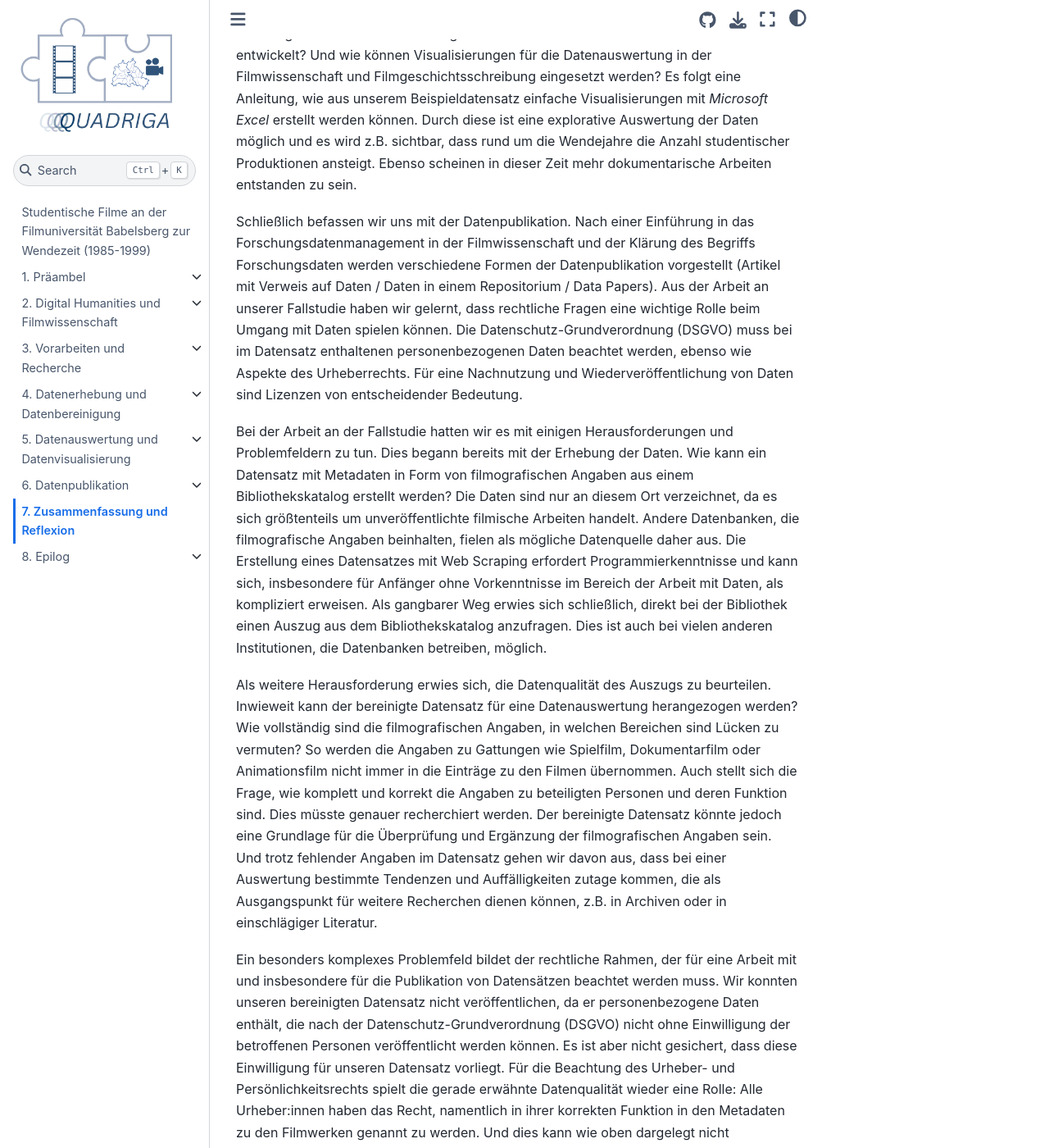
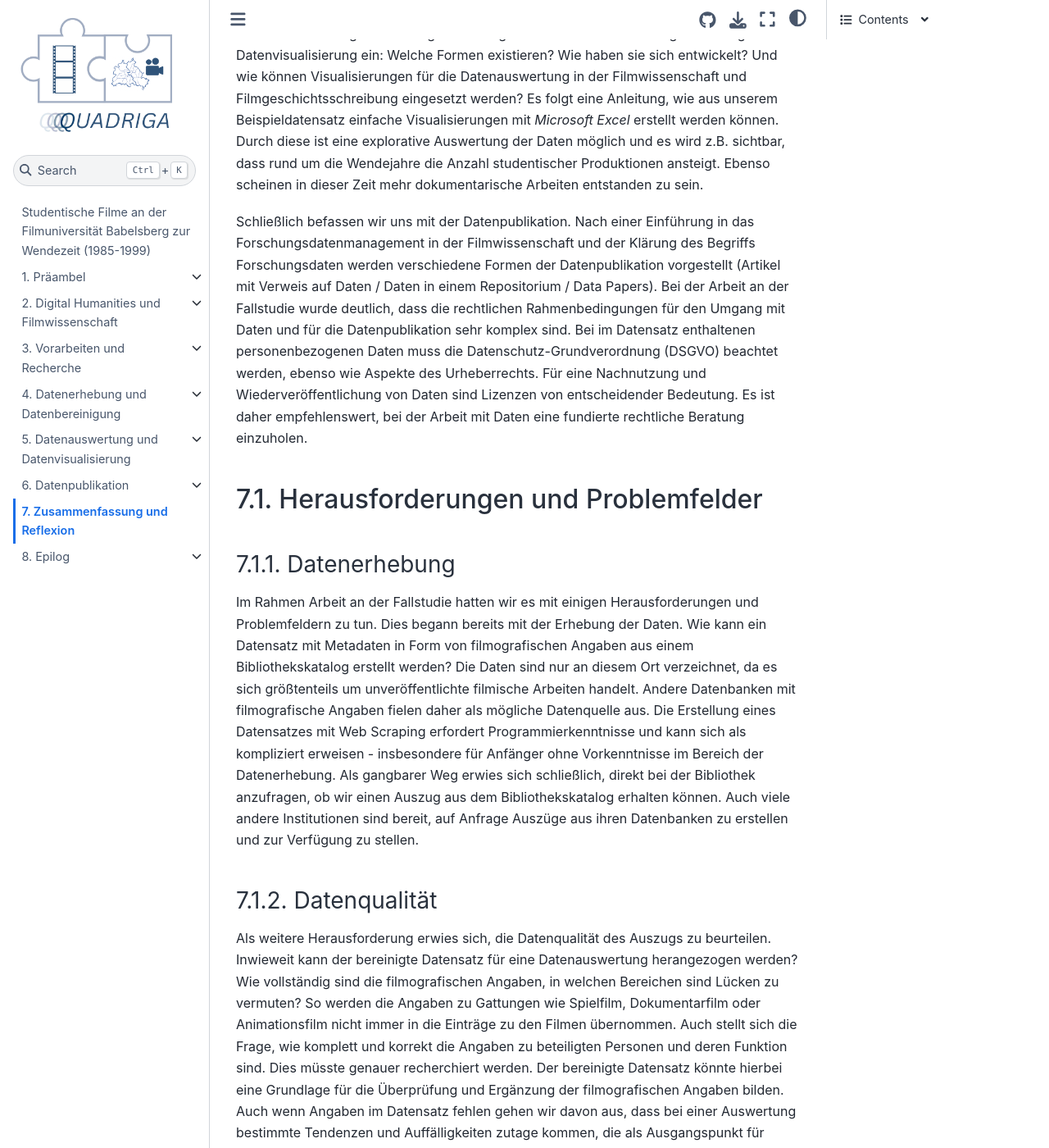
Before and after one commit to quadriga-dk/Bewegtes-Bild-Fallstudie-2, a Jupyter Book: the page built from zusammenfassung/reflexion.md, in a window 1280 px wide and 1400 px high, scrolled down 921 px. Shown: the whole window at 82% size. Built offline with Jupyter Book 1.0.4 settings and Sphinx 7.4.7 and the Sphinx Book theme 1.1.4, drawn with Linux system fonts in a browser that asks for light colours; some of the changed text lies outside the part shown.

Commit message:
Update reflexion.md

```diff
--- a/zusammenfassung/reflexion.md
+++ b/zusammenfassung/reflexion.md
@@ -18,20 +18,32 @@ Mit Ihren Rückmeldungen können wir unser interaktives Lehrbuch gezielt an Ihre
 
 Digitale Werkzeuge, digitale Methoden und der Umgang mit Daten spielen auch in den Geisteswissenschaften eine immer wichtigere Rolle - insbesondere im Bereich der Digital Humanities. In dieser Open Educational Resource (OER) wollten wir erkunden, wie digitale Ansätze sinnvoll für die Bearbeitung einer filmwissenschaftlichen Fragestellung eingesetzt werden können. Grundlage hierfür war eine Fallstudie, die von folgender Frage ausging: _Welche Veränderungen sind in den studentischen Filmen der Filmuniversität Babelsberg KONRAD WOLF – bzw. der Hochschule für Film und Fernsehen (HFF) “Konrad Wolf” Potsdam, wie sie bis 2014 hieß – zur Wendezeit erkennbar?_
 
-Die OER beginnt mit einen allgemeinen Einführung in den Themenbereich "Digital Humanities und Filmwissenschaft", auf die die Darstellung einzelner Arbeitsschritte der Fallstudie folgt. Im Rahmen der Fallstudie werden vor allem die Metadaten und filmografischen Angaben zu den studentischen Produktionen im Filmarchiv in den Blick genommen, als Untersuchungszeitraum haben wir die Jahre 1985 bis 1999 festgelegt. Wir stellen die grundlegenden Schritte bei einer Materialrecherche vor und setzen uns kritisch mit Metadaten auseinander. Wie kann dieser Begriff definiert werden und was muss beim Umgang mit Metadaten beachtet werden? Bei der Operationalisierung geht es darum, wie verschiedene Aspekte der Fragestellung quantitativ erfassbar gemacht und welche Perspektiven dabei eingenommen werden können.
+Die OER beginnt mit einen allgemeinen Einführung in den Themenbereich "Digital Humanities und Filmwissenschaft", auf die die Darstellung einzelner Arbeitsschritte der Fallstudie folgt. Im Rahmen der Fallstudie werden vor allem die Metadaten und filmografischen Angaben zu den studentischen Produktionen im Filmarchiv der Filmuniversität in den Blick genommen, als Untersuchungszeitraum haben wir die Jahre 1985 bis 1999 festgelegt. Wir stellen die grundlegenden Schritte bei einer Materialrecherche vor und setzen uns kritisch mit Metadaten auseinander. Wie kann dieser Begriff definiert werden und was muss beim Umgang mit Metadaten beachtet werden? Bei der Operationalisierung geht es darum, wie verschiedene Aspekte der Fragestellung quantitativ erfassbar gemacht und welche Perspektiven dabei eingenommen werden können.
 
-In einem weiteren Kapitel der OER beschäftigen wir uns mit der Datenerhebung und Datenbereinigung. Als Datensatz für unsere Fallstudie dient uns ein Auszug aus dem Bibliothekskatalog, der die Einträge zu den studentischen Produktionen unseres Untersuchungszeitraums im Archiv enthält. Anhand dieses Beispiels klären wir, was unter einem Datenmodell zu verstehen ist und wie eine Datenquelle analysiert wird. Dies bildet die Basis für die Überlegungen, auf welche Weise der Datensatz bereinigt werden muss. Die grundlegenden Schritte einer Datenbereinigung führen wir anhand des Open Source Programms _OpenRefine_ vor, das speziell für diese Zwecke entwickelt wurde.
+In einem weiteren Kapitel der OER beschäftigen wir uns mit der Datenerhebung und Datenbereinigung. Als Datensatz für die Fallstudie dient uns ein Auszug aus dem Bibliothekskatalog, der die Einträge zu den studentischen Produktionen des Untersuchungszeitraums im Archiv enthält. Anhand dieses Beispiels klären wir, was unter einem Datenmodell zu verstehen ist und wie eine Datenquelle analysiert wird. Dies bildet die Basis für die Überlegungen, auf welche Weise der Datensatz bereinigt werden muss. Die grundlegenden Schritte einer Datenbereinigung führen wir anhand des Open Source Programms _OpenRefine_ vor, das speziell für diese Zwecke entwickelt wurde.
 
-Für den Schritt der Auswertung der bereinigten Daten gehen wir zunächst auf einige Grundlagen der Datenvisualisierung ein: Welche Formen existieren? Wie haben sie sich entwickelt? Und wie können Visualisierungen für die Datenauswertung in der Filmwissenschaft und Filmgeschichtsschreibung eingesetzt werden? Es folgt eine Anleitung, wie aus unserem Beispieldatensatz einfache Visualisierungen mit _Microsoft Excel_ erstellt werden können. Durch diese ist eine explorative Auswertung der Daten möglich und es wird z.B. sichtbar, dass rund um die Wendejahre die Anzahl studentischer Produktionen ansteigt. Ebenso scheinen in dieser Zeit mehr dokumentarische Arbeiten entstanden zu sein.
+Für die Auswertung der bereinigten Daten gehen wir zunächst auf einige Grundlagen der Datenvisualisierung ein: Welche Formen existieren? Wie haben sie sich entwickelt? Und wie können Visualisierungen für die Datenauswertung in der Filmwissenschaft und Filmgeschichtsschreibung eingesetzt werden? Es folgt eine Anleitung, wie aus unserem Beispieldatensatz einfache Visualisierungen mit _Microsoft Excel_ erstellt werden können. Durch diese ist eine explorative Auswertung der Daten möglich und es wird z.B. sichtbar, dass rund um die Wendejahre die Anzahl studentischer Produktionen ansteigt. Ebenso scheinen in dieser Zeit mehr dokumentarische Arbeiten entstanden zu sein.
 
-Schließlich befassen wir uns mit der Datenpublikation. Nach einer Einführung in das Forschungsdatenmanagement in der Filmwissenschaft und der Klärung des Begriffs Forschungsdaten werden verschiedene Formen der Datenpublikation vorgestellt (Artikel mit Verweis auf Daten / Daten in einem Repositorium / Data Papers). Aus der Arbeit an unserer Fallstudie haben wir gelernt, dass rechtliche Fragen eine wichtige Rolle beim Umgang mit Daten spielen können. Die Datenschutz-Grundverordnung (DSGVO) muss bei im Datensatz enthaltenen personenbezogenen Daten beachtet werden, ebenso wie Aspekte des Urheberrechts. Für eine Nachnutzung und Wiederveröffentlichung von Daten sind Lizenzen von entscheidender Bedeutung.
+Schließlich befassen wir uns mit der Datenpublikation. Nach einer Einführung in das Forschungsdatenmanagement in der Filmwissenschaft und der Klärung des Begriffs Forschungsdaten werden verschiedene Formen der Datenpublikation vorgestellt (Artikel mit Verweis auf Daten / Daten in einem Repositorium / Data Papers). Bei der Arbeit an der Fallstudie wurde deutlich, dass die rechtlichen Rahmenbedingungen für den Umgang mit Daten und für die Datenpublikation sehr komplex sind. Bei im Datensatz enthaltenen personenbezogenen Daten muss die Datenschutz-Grundverordnung (DSGVO) beachtet werden, ebenso wie Aspekte des Urheberrechts. Für eine Nachnutzung und Wiederveröffentlichung von Daten sind Lizenzen von entscheidender Bedeutung. Es ist daher empfehlenswert, bei der Arbeit mit Daten eine fundierte rechtliche Beratung einzuholen.
 
-Bei der Arbeit an der Fallstudie hatten wir es mit einigen Herausforderungen und Problemfeldern zu tun. Dies begann bereits mit der Erhebung der Daten. Wie kann ein Datensatz mit Metadaten in Form von filmografischen Angaben aus einem Bibliothekskatalog erstellt werden? Die Daten sind nur an diesem Ort verzeichnet, da es sich größtenteils um unveröffentlichte filmische Arbeiten handelt. Andere Datenbanken, die filmografische Angaben beinhalten, fielen als mögliche Datenquelle daher aus. Die Erstellung eines Datensatzes mit Web Scraping erfordert Programmierkenntnisse und kann sich, insbesondere für Anfänger ohne Vorkenntnisse im Bereich der Arbeit mit Daten, als kompliziert erweisen. Als gangbarer Weg erwies sich schließlich, direkt bei der Bibliothek einen Auszug aus dem Bibliothekskatalog anzufragen. Dies ist auch bei vielen anderen Institutionen, die Datenbanken betreiben, möglich.
+## Herausforderungen und Problemfelder
 
-Als weitere Herausforderung erwies sich, die Datenqualität des Auszugs zu beurteilen. Inwieweit kann der bereinigte Datensatz für eine Datenauswertung herangezogen werden? Wie vollständig sind die filmografischen Angaben, in welchen Bereichen sind Lücken zu vermuten? So werden die Angaben zu Gattungen wie Spielfilm, Dokumentarfilm oder Animationsfilm nicht immer in die Einträge zu den Filmen übernommen. Auch stellt sich die Frage, wie komplett und korrekt die Angaben zu beteiligten Personen und deren Funktion sind. Dies müsste genauer recherchiert werden. Der bereinigte Datensatz könnte jedoch eine Grundlage für die Überprüfung und Ergänzung der filmografischen Angaben sein. Und trotz fehlender Angaben im Datensatz gehen wir davon aus, dass bei einer Auswertung bestimmte Tendenzen und Auffälligkeiten zutage kommen, die als Ausgangspunkt für weitere Recherchen dienen können, z.B. in Archiven oder in einschlägiger Literatur.
+### Datenerhebung
 
-Ein besonders komplexes Problemfeld bildet der rechtliche Rahmen, der für eine Arbeit mit und insbesondere für die Publikation von Datensätzen beachtet werden muss. Wir konnten unseren bereinigten Datensatz nicht veröffentlichen, da er personenbezogene Daten enthält, die nach der Datenschutz-Grundverordnung (DSGVO) nicht ohne Einwilligung der betroffenen Personen veröffentlicht werden können. Es ist aber nicht gesichert, dass diese Einwilligung für unseren Datensatz vorliegt. Für die Beachtung des Urheber- und Persönlichkeitsrechts spielt die gerade erwähnte Datenqualität wieder eine Rolle: Alle Urheber:innen haben das Recht, namentlich in ihrer korrekten Funktion in den Metadaten zu den Filmwerken genannt zu werden. Und dies kann wie oben dargelegt nicht gewährleistet werden. Daher haben wir für die OER den Weg der Erstellung eines synthetischen Datensatzes gewählt, der aus dem Originaldatensatz entwickelt wurde, sodass bestimmte proportionale Verteilungen innerhalb einzelner Jahre erhalten blieben.
+Im Rahmen Arbeit an der Fallstudie hatten wir es mit einigen Herausforderungen und Problemfeldern zu tun. Dies begann bereits mit der Erhebung der Daten. Wie kann ein Datensatz mit Metadaten in Form von filmografischen Angaben aus einem Bibliothekskatalog erstellt werden? Die Daten sind nur an diesem Ort verzeichnet, da es sich größtenteils um unveröffentlichte filmische Arbeiten handelt. Andere Datenbanken mit filmografische Angaben fielen daher als mögliche Datenquelle aus. Die Erstellung eines Datensatzes mit Web Scraping erfordert Programmierkenntnisse und kann sich als kompliziert erweisen - insbesondere für Anfänger ohne Vorkenntnisse im Bereich der Datenerhebung. Als gangbarer Weg erwies sich schließlich, direkt bei der Bibliothek anzufragen, ob wir einen Auszug aus dem Bibliothekskatalog erhalten können. Auch viele andere Institutionen sind bereit, auf Anfrage Auszüge aus ihren Datenbanken zu erstellen und zur Verfügung zu stellen.
 
-Auf der Grundlage dieses synthetischen Datensatzes fand auch eine erste, sehr begrenzte Auswertung der Daten statt. Aus einfachen Visualisierungen wird z.B. ersichtlich, dass in bestimmten Jahren mehr Filme entstanden sind und auch dass einige Gattungen zu bestimmten Zeitpunkten gehäuft auftreten. Im Verlauf der OER haben wir mehrmals darauf hingewiesen, dass quantitative Methoden mit qualitativen kombiniert und ergänzt werden sollen. Auf diese Kombination konnten wir jedoch nur sehr rudimentär eingehen. Gerade für die Klärung der Frage, warum an bestimmten Zeitpunkten bestimmte Arten von Filmen auftreten, ist die qualitative Untersuchung des historischen, kulturellen und sozialen Kontexts von großer Bedeutung. Dieser müsste durch Recherchen in Archiven näher beleuchtet werden. Haben sich etwa das Lehrpersonal oder Lehrpläne verändert und hat dies Auswirkungen auf die entstandenen Filme? Nicht zuletzt müssen für diese Kontextbestimmungen auch die Filme selbst, deren Themen, Motive und stilistische Machart analysiert werden. Die Ergebnisse dieser ersten Auswertung können also keineswegs final sein, sondern bilden lediglich einen Ausgangspunkt für die weitere Arbeit.
+### Datenqualität
 
-Nicht zuletzt haben wir uns in dieser OER lediglich mit den Metadaten in Form von filmografischen Angaben beschäftigt. Wie deutlich geworden sein sollte, hat sich dies bereits als Herausforderung und komplexes Unterfangen erwiesen. Die Analyse und Auswertung der Filmwerke selbst mit digitalen Mitteln, z.B. hinsichtlich ihrer formalen Gestaltung, wurde bisher noch nicht thematisiert. Aufgrund des multimodalen Charakters von Filmwerken scheint dies noch wesentlich größere Problemfelder aufzutun als die Auswertung von filmografischen Angaben. In einer weiteren OER werden wir uns einigen dieser Problemfelder widmen.
+Als weitere Herausforderung erwies sich, die Datenqualität des Auszugs zu beurteilen. Inwieweit kann der bereinigte Datensatz für eine Datenauswertung herangezogen werden? Wie vollständig sind die filmografischen Angaben, in welchen Bereichen sind Lücken zu vermuten? So werden die Angaben zu Gattungen wie Spielfilm, Dokumentarfilm oder Animationsfilm nicht immer in die Einträge zu den Filmen übernommen. Auch stellt sich die Frage, wie komplett und korrekt die Angaben zu beteiligten Personen und deren Funktion sind. Dies müsste genauer recherchiert werden. Der bereinigte Datensatz könnte hierbei eine Grundlage für die Überprüfung und Ergänzung der filmografischen Angaben bilden. Auch wenn Angaben im Datensatz fehlen gehen wir davon aus, dass bei einer Auswertung bestimmte Tendenzen und Auffälligkeiten zutage kommen, die als Ausgangspunkt für weitere (Archiv)Recherchen dienen können.
+
+### Rechtlicher Rahmen für die Datenpublikation
+
+Ein besonders komplexes Problemfeld bildet der rechtliche Rahmen, der für eine Arbeit mit Datensätzen und insbesondere bei deren Publikation beachtet werden muss. Wir konnten unseren bereinigten Datensatz nicht veröffentlichen, da er personenbezogene Daten enthält, die nach der Datenschutz-Grundverordnung (DSGVO) nicht ohne Einwilligung der betroffenen Personen veröffentlicht werden können. Diese Einwilligungen liegen bei unseren Datensatz nicht vor. Für die Beachtung des Urheber- und Persönlichkeitsrechts spielt die gerade erwähnte Datenqualität wieder eine Rolle: Alle Urheber:innen haben das Recht, namentlich in ihrer korrekten Funktion in den Metadaten zu den Filmwerken genannt zu werden. Dies kann wie oben dargelegt nicht gewährleistet werden. Daher haben wir für die OER den Weg der Erstellung eines synthetischen Datensatzes gewählt, der aus den Einträgen des Originaldatensatzes entwickelt wurde, sodass bestimmte proportionale Verteilungen innerhalb einzelner Jahre erhalten blieben.
+
+### Kombination von quantitativen und qualitativen Ansätzen
+
+Auf der Grundlage dieses synthetischen Datensatzes fand auch eine erste, sehr begrenzte Auswertung der Daten statt. Aus einfachen Visualisierungen wird z.B. ersichtlich, dass in bestimmten Jahren mehr Filme entstanden sind und auch dass einige Gattungen zu bestimmten Zeitpunkten gehäuft in Erscheinung treten. Im Verlauf der OER haben wir mehrmals darauf hingewiesen, dass quantitative Methoden mit qualitativen kombiniert und ergänzt werden sollen. Auf diese Kombination konnten wir jedoch nur sehr rudimentär eingehen. Gerade für die Klärung der Frage, warum sich zu bestimmten Zeitpunkten bestimmte Arten von Filmen häufen, ist die qualitative Untersuchung des historischen, kulturellen und sozialen Kontexts von großer Bedeutung. Dieser müsste durch weitere Recherchen näher beleuchtet werden. Haben sich etwa das Lehrpersonal oder Lehrpläne verändert und hat dies Auswirkungen auf die entstandenen Filme? Welche technischen Innovationen kamen auf? Nicht zuletzt müssen für diese Kontextbestimmungen auch die Filme selbst, deren Themen, Motive und stilistische Machart analysiert werden. Die Ergebnisse dieser ersten Auswertung können also keineswegs final sein, sondern bilden lediglich einen Ausgangspunkt für die weitere Arbeit.
+
+## Ausblick: Filmanalyse mit digitalen Mitteln
+
+Nicht zuletzt haben wir uns in dieser OER lediglich mit den Metadaten in Form von filmografischen Angaben beschäftigt. Wie deutlich geworden sein sollte, hat sich dies bereits als Herausforderung und komplexes Unterfangen erwiesen. Die Analyse und Auswertung der Filmwerke selbst mit digitalen Mitteln, z.B. hinsichtlich ihrer formalen Gestaltung, wurde bisher noch nicht thematisiert. Audiovisuelle Werke sind aufgrund ihres multimodalen Charakters sehr komplexer strukturiert: Bild, Text und Ton wirken in ihrer zeitlichen Abfolge zusammen, bilden vielgestaltige Bedeutungsebenen, Sinnstrukturen und Motive. Das Erkennen von Mustern und Regelhaftigkeiten mit digitalen Werkzeugen wird dadurch kompliziert. In einer weiteren OER werden wir uns diesem Problemfeld widmen.
```
